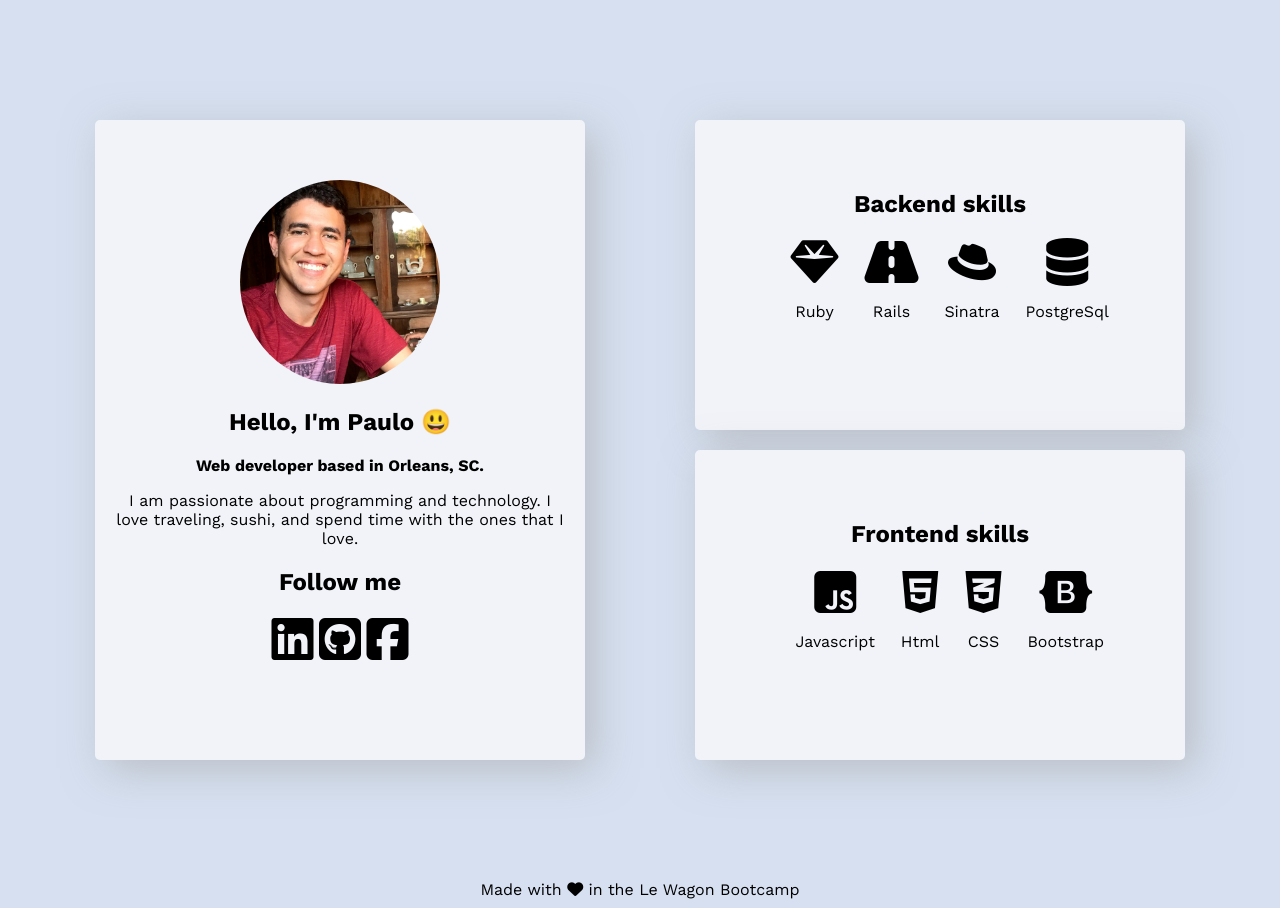
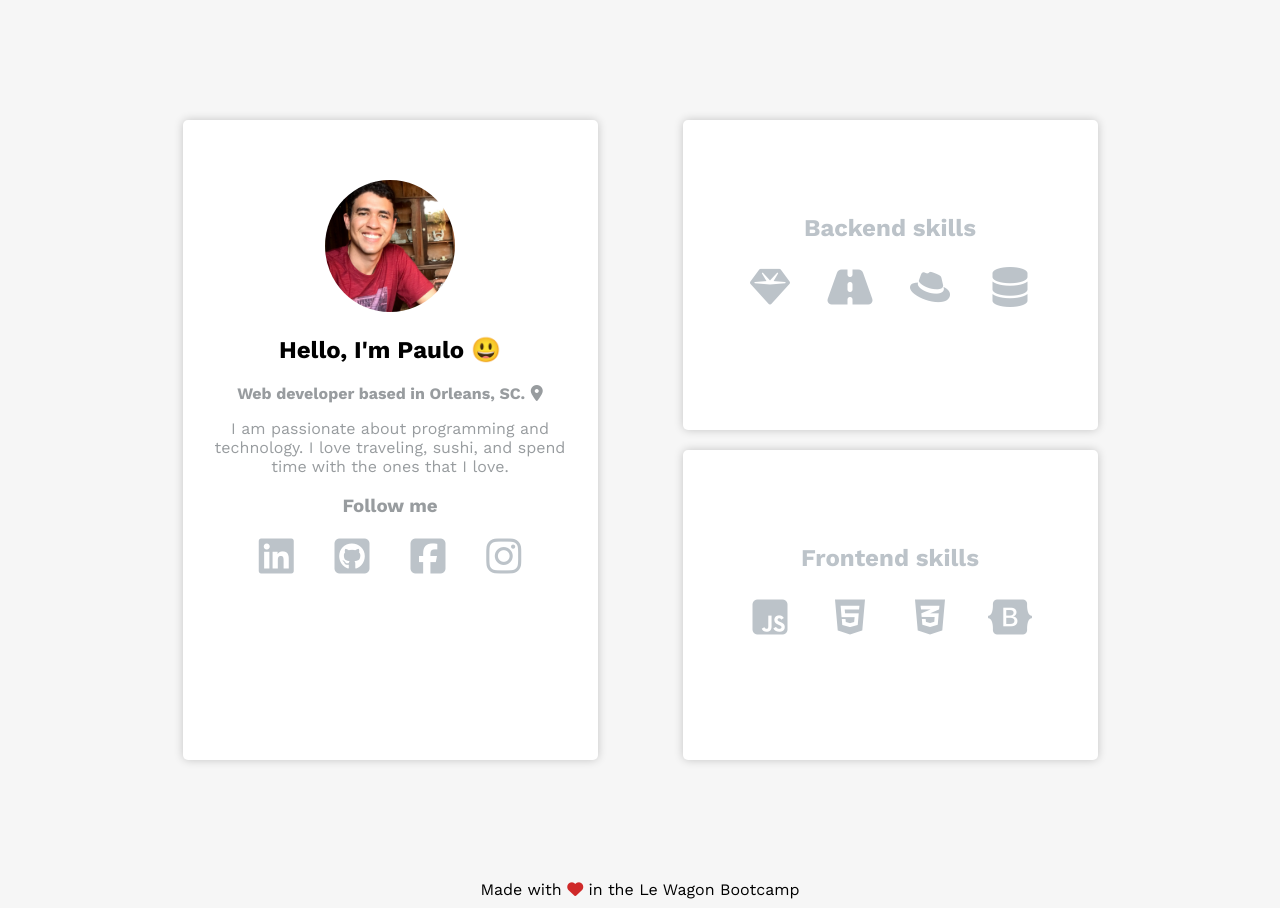
Before and after one commit to plooliveira/profile, a plain HTML site: page index.html in a window 1280 px wide. Drawn offline with nearby package versions, Linux system fonts and the light colour scheme.

Commit message:
redesign and add instagram social

```diff
--- a/index.html
+++ b/index.html
@@ -13,60 +13,65 @@
       <section class="card" id="main-profile">
         <img class="img-circle" src="images/profile.jpg" alt="">
         <h1>Hello, I'm Paulo 😃</h1>
-        <p> <strong>Web developer based in Orleans, SC.</strong></p>
-        <p>I am passionate about programming and technology. I love traveling, sushi, and spend time with the ones that I love.</p>
+        <p> <strong class="secondary-text">Web developer based in Orleans, SC.</strong> <i class="fas fa-map-marker-alt"></i></p>
+        <p class="secondary-text">I am passionate about programming and technology. I love traveling, sushi, and spend time with the ones that I love.</p>
         <div>
-          <h2>Follow me</h2>
+          <h3 class="secondary-text">Follow me</h3>
           <div class="social">
-            <a href="#"><i class="fab fa-linkedin"></i></a>
-            <a href="#"><i class="fab fa-github-square"></i></a>
-            <a href="#"><i class="fab fa-facebook-square"></i></a>
+            <a href="https://www.linkedin.com/in/paulo-vitor-oliveira-b7871510a/"><i class="fab fa-linkedin"></i></a>
+            <a href="https://github.com/plooliveira"><i class="fab fa-github-square"></i></a>
+            <a href="https://www.facebook.com/plooliiveira"><i class="fab fa-facebook-square"></i></a>
+            <a href="https://www.instagram.com/pvoliiveira/"><i class="fab fa-instagram"></i></a>
           </div>
         </div>
       </section>
 
       <section id="skills">
-        <div class="card">
+        <div class="card centralize">
+          <div class="back-content">
             <h2>Backend skills</h2>
-          <ul>
-            <li>
-              <i class="fas fa-gem"></i>
+            <div class="backend-icons">
+              <div>
+                <a href="https://www.ruby-lang.org/pt/" target="blank"><i class="fas fa-gem"></i></a>
                 <p>Ruby</p>
-            </li>
-            <li>
-              <i class="fas fa-road"></i>
+              </div>
+              <div>
+                <a href="https://rubyonrails.org/" target="blank"><i class="fas fa-road"></i></a>
                 <p>Rails</p>
-            </li>
-            <li>
-              <i class="fab fa-redhat"></i>
+              </div>
+              <div>
+                <a href="http://sinatrarb.com/" target="blank"><i class="fab fa-redhat"></i></a>
                 <p>Sinatra</p>
-            </li>
-            <li>
-              <i class="fas fa-database"></i>
+              </div>
+              <div>
+                <a href="https://www.postgresql.org/" target="blank"><i class="fas fa-database"></i></a>
                 <p>PostgreSql</p>
-            </li>
-          </ul>
               </div>
-        <div class="card">
+            </div>
+          </div>
+        </div>
+        <div class="card centralize front">
+          <div class="">
             <h2>Frontend skills</h2>
-          <ul>
-            <li>
-              <i class="fab fa-js-square"></i>
+            <div class="frontend-icons">
+              <div>
+                <a href="https://developer.mozilla.org/pt-BR/docs/Web/JavaScript" target="blank"><i class="fab fa-js-square"></i></a>
                 <p>Javascript</p>
-            </li>
-            <li>
-              <i class="fab fa-html5"></i>
+              </div>
+              <div>
+                <a href="https://developer.mozilla.org/pt-BR/docs/Web/HTML/HTML5" target="blank"><i class="fab fa-html5"></i></a>
                 <p>Html</p>
-            </li>
-            <li>
-              <i class="fab fa-css3-alt"></i>
+              </div>
+              <div>
+                <a href="https://developer.mozilla.org/pt-BR/docs/Web/CSS" target="blank"><i class="fab fa-css3-alt"></i></a>
                 <p>CSS</p>
-            </li>
-            <li>
-              <i class="fab fa-bootstrap"></i>
+              </div>
+              <div>
+                <a href="https://getbootstrap.com/" target="blank"><i class="fab fa-bootstrap"></i></a>
                 <p>Bootstrap</p>
-            </li>
-          </ul>
+              </div>
+            </div>
+          </div>
         </div>
       </section>
 
--- a/style.css
+++ b/style.css
@@ -1,6 +1,6 @@
 @import url('https://fonts.googleapis.com/css2?family=Work+Sans:wght@400;700&display=swap');
 body  {
-  background-color: #d6e0f0;
+  background-color: #f6f6f6;
   font-family: 'Work Sans', sans-serif;
   min-height: 100vh;
 }
@@ -12,16 +12,20 @@ footer {
   text-align: center;
 }
 .container{
-  max-width: 1200px;
+  max-width: 1000px;
   margin: 100px auto;
   display: grid;
   grid-template-columns: repeat(auto-fit, minmax(400px, 1fr));
   /* grid-gap: 1rem; */
 }
 .img-circle {
-  width: 200px;
+  width: 130px;
   margin-top: 40px;
   border-radius: 50%;
+}
+
+.secondary-text{
+  color: #989C9F;
 }
 
 .card {
@@ -30,13 +34,30 @@ footer {
   text-align: center;
   padding: 20px;
   border-radius: 5px;
-  box-shadow: 10px 10px 40px rgba(160,160,160, .5);
-  background-color: #f1f3f8;
+  box-shadow: 0 0 10px rgba(0,0,0,0.2);
+  background-color:#FFFFFF;
+}
+.social {
+  width: 70%;
+  margin: 0 auto;
+  display: flex;
+  justify-content: space-between;
+}
+.social i{
+  font-size: 2.5rem;
 }
 
-.social i{
-  font-size: 3rem;
-  color: black;
+.fas, .fab {
+  color: #BCC3C9;
+}
+
+.fa-map-marker-alt{
+  color: #989C9F;
+  border: none;
+}
+
+.fa-heart{
+  color: #cf2929;
 }
 
 .fa-linkedin:hover {
@@ -48,11 +69,22 @@ footer {
 .fa-github-square:hover {
   transform: scale(1.2);
   transition-duration: 200ms;
+  color: black;
 }
 .fa-facebook-square:hover {
   transform: scale(1.2);
   transition-duration: 200ms;
   color: #0f4c75;
+}
+
+.fa-instagram:hover {
+  transform: scale(1.2);
+  transition-duration: 200ms;
+  color: transparent;
+  background: radial-gradient(circle at 30% 107%, #fdf497 0%, #fdf497 5%, #fd5949 45%, #d6249f 60%, #285AEB 90%);
+  background: -webkit-radial-gradient(circle at 30% 107%, #fdf497 0%, #fdf497 5%, #fd5949 45%, #d6249f 60%, #285AEB 90%);
+  background-clip: text;
+  -webkit-background-clip: text;
 }
 
 .fa-gem:hover {
@@ -70,7 +102,6 @@ footer {
   transform: scale(1.2);
   transition-duration: 200ms;
   color: #c7b198;
-  background-color: #242323;
   border-radius: 2px;
 }
 
@@ -103,18 +134,98 @@ footer {
   color: #6f4a8e;
 }
 
-#skills ul {
-  list-style: none;
+.backend-icons {
+  margin-top: 25px;
+  display: flex;
+  justify-content: center;
 }
 
-#skills li {
+.backend-icons > div {
   /* text-align: center; */
-  margin-right: 5%;
-  display:inline-block;
+  width: 80px;
+  height: 70px;
+  text-align: center;
+
 }
 
-#skills i {
-  font-size: 3rem;
+.backend-icons i {
+  font-size: 2.5rem;
+}
+.backend-icons p {
+  visibility: hidden;
+  font-size: 0.1rem;
+}
+
+.backend-icons div:hover p {
+  font-size: 1rem;
+  visibility: visible;
+  opacity: 1;
+}
+
+.backend-icons {
+  margin-top: 25px;
+  display: flex;
+  justify-content: center;
+}
+
+.backend-icons > div {
+  /* text-align: center; */
+  width: 80px;
+  height: 70px;
+  text-align: center;
+
+}
+
+.backend-icons i {
+  font-size: 2.5rem;
+}
+
+.backend-icons p {
+  visibility: hidden;
+  font-size: 0.1rem;
+}
+
+.backend-icons div:hover p {
+  font-size: 1rem;
+  visibility: visible;
+  opacity: 1;
+}
+
+
+/* --- ------------------------*/
+
+.frontend-icons {
+  margin-top: 25px;
+  display: flex;
+  justify-content: center;
+}
+
+.frontend-icons > div {
+  /* text-align: center; */
+  width: 80px;
+  height: 70px;
+  text-align: center;
+
+}
+
+.frontend-icons i {
+  font-size: 2.5rem;
+}
+.frontend-icons p {
+  visibility: hidden;
+  font-size: 0.1rem;
+}
+
+.frontend-icons div:hover p {
+  font-size: 1rem;
+  visibility: visible;
+  opacity: 1;
+}
+
+.centralize {
+  display: flex;
+  justify-content: center;
+  align-items: center;
 }
 
 #main-profile{
@@ -123,25 +234,20 @@ footer {
 }
 
 #skills{
-  /* height: 400px; */
+  color: #BCC3C9;
 }
 
 #skills h2{
-  margin-top: 50px;
+  margin-top: 0px;
 }
 
 #skills .card {
+  position: relative;
   height: 270px;
 }
 
-@media (max-width: 960px) {
+@media (max-width: 1000px) {
   /* For a screen < 960px, this CSS will be read */
-  .container {
-    width: 700px;
-  }
-}
-@media (max-width: 720px) {
-  /* For a screen < 720px, this CSS will be read */
   .container {
     width: 500px;
   }
```
Lines whose indentation alone changed are shown as unchanged.
